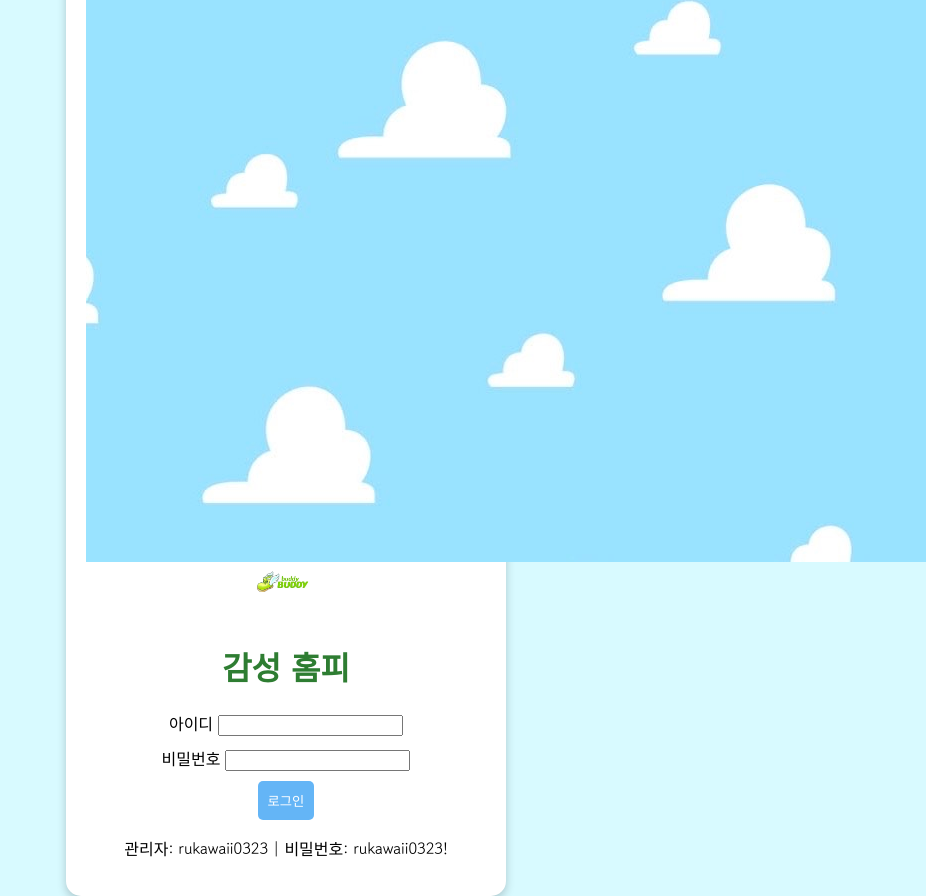
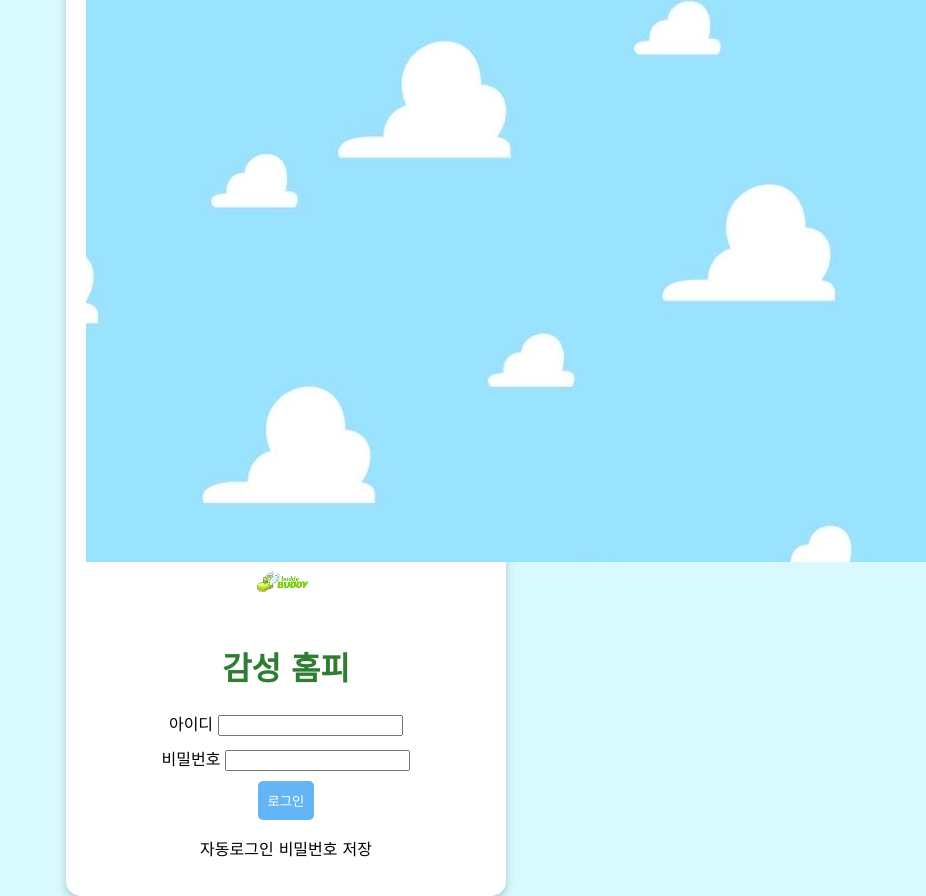
Before and after one commit to ruka1225/hompy.wxerinz, a plain HTML site: page index.html in a window 1280 px wide. Shown: the part 309-1205 px from the top of the page, without its empty margins (354-1280 px from the left). Drawn offline with Linux system fonts and the light colour scheme.

Commit message:
Update index.html

```diff
--- a/index.html
+++ b/index.html
@@ -25,7 +25,7 @@
           </div>
           <button type="submit" class="login-button">로그인</button>
         </form>
-        <p class="info-text">관리자: rukawaii0323 | 비밀번호: rukawaii0323!</p>
+        <p class="info-text">자동로그인 비밀번호 저장</p>
       </div>
     </div>
   </div>
```
